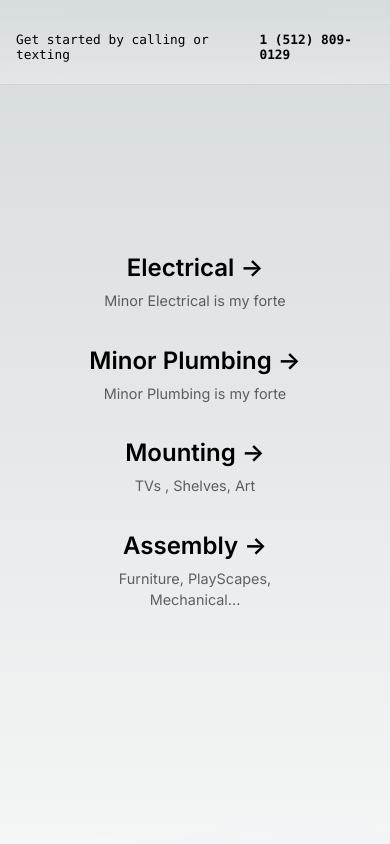
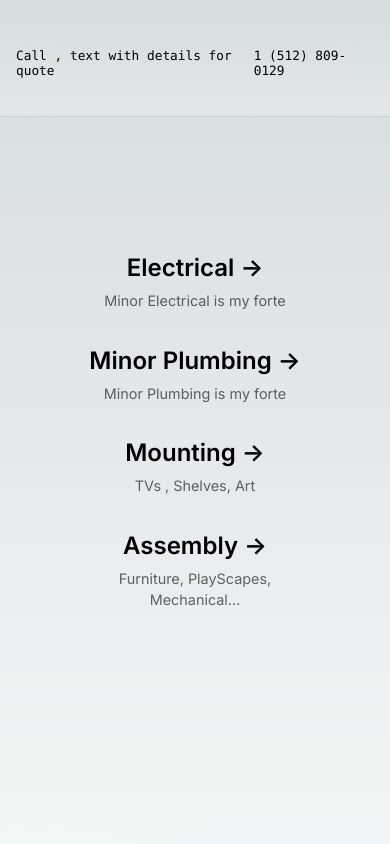
Before and after one commit to letzwrk/Handyman, a Next.js app: page / in a window 390 px wide. Shown: the top 844 px of the page. Built offline with nearby package versions, Linux system fonts and the light colour scheme.

Commit message:
phone link prompt

```diff
--- a/pages/index.js
+++ b/pages/index.js
@@ -17,8 +17,8 @@ export default function Home() {
       <main className={styles.main}>
         <div className={styles.description}>
           <p>
-            Get started by calling or texting&nbsp;
-            <code className={styles.code}>1 (512) 809-0129</code>
+            Call , text with details for quote
+            <a href="tel:+15128090129">1 (512) 809-0129 </a>
           </p>
 
         </div>
```
Also changed, not shown: 1 other file (tests, documents, lock files or other folders).
